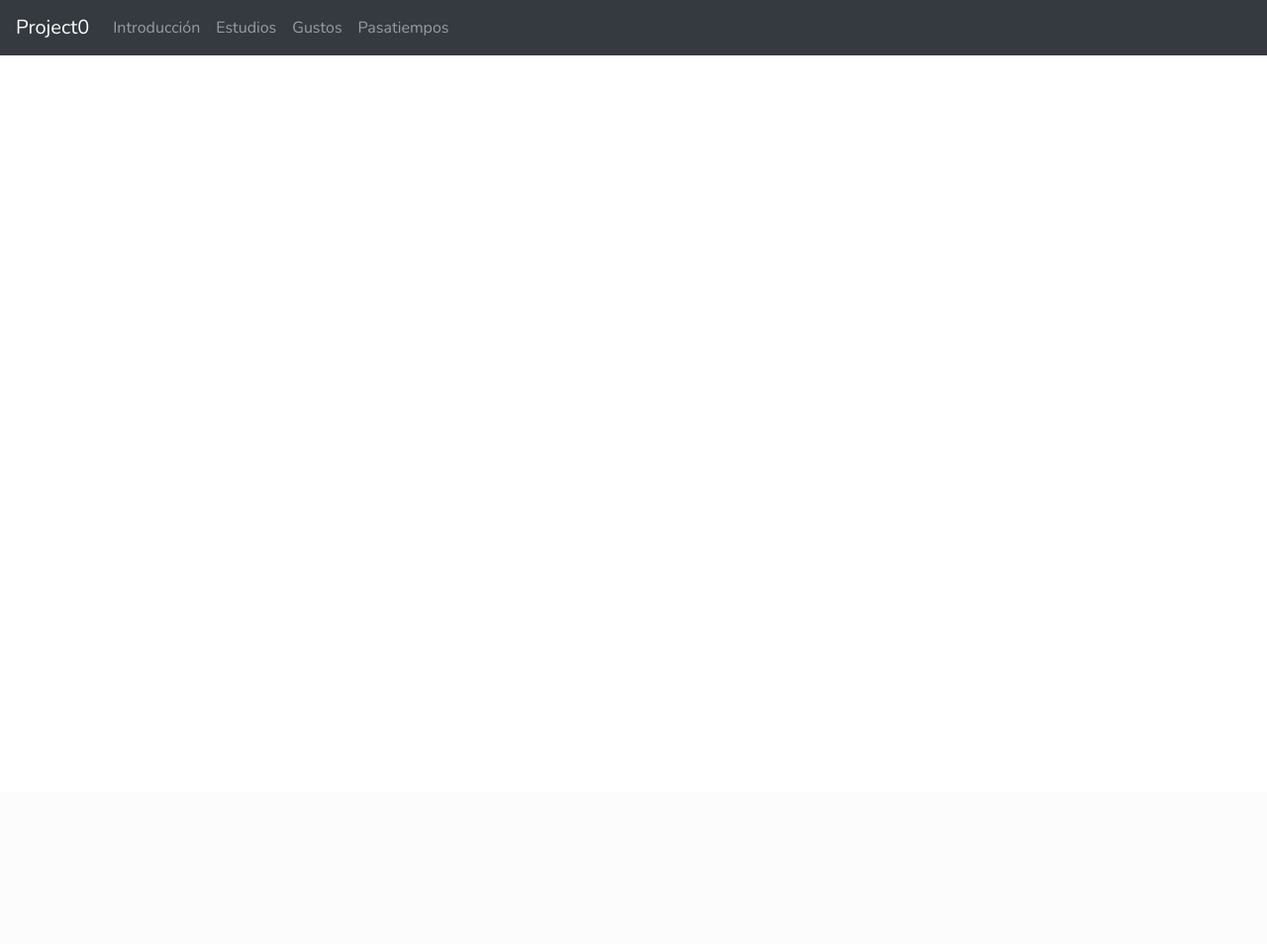
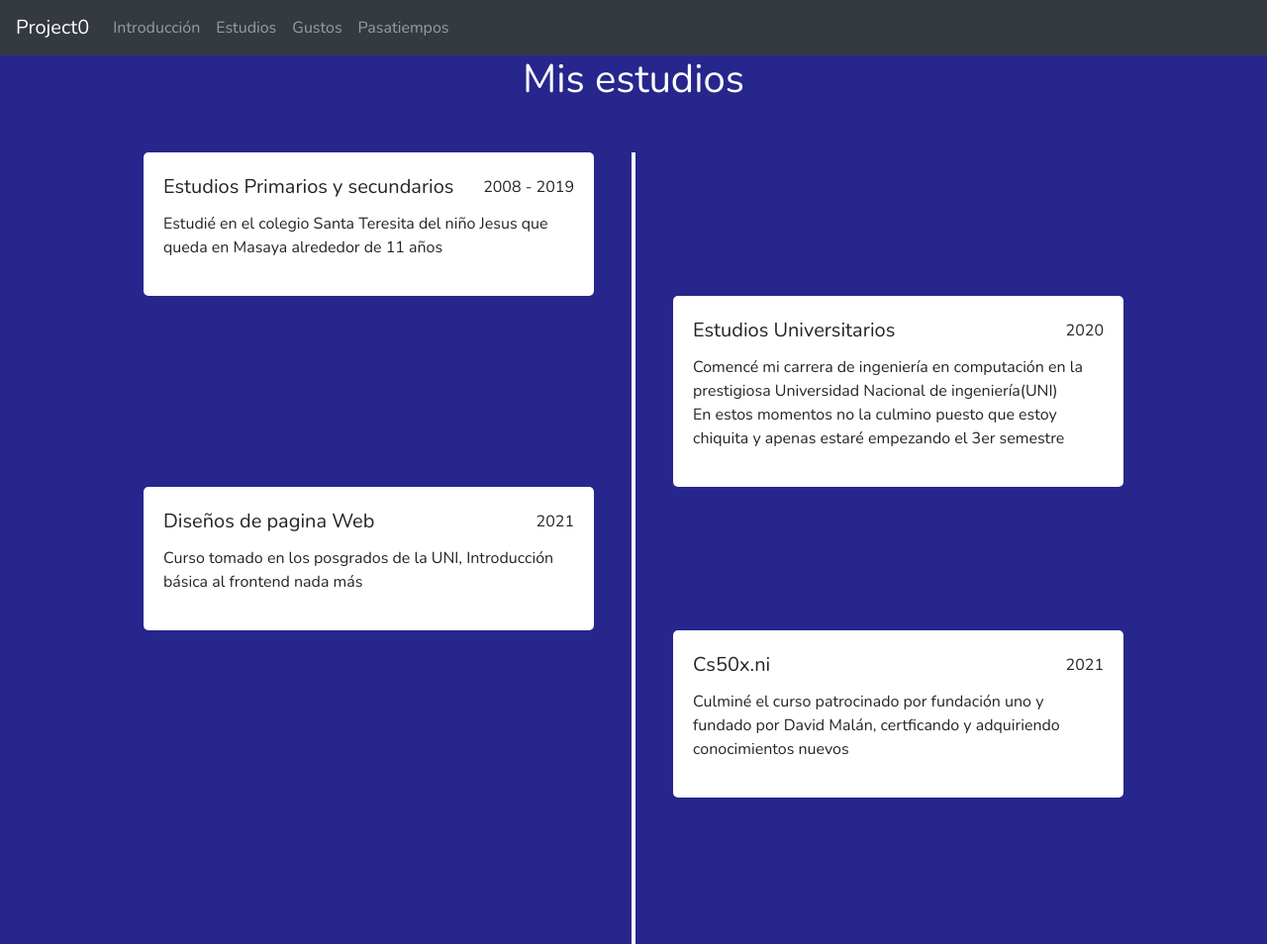
Before and after one commit to Kirst08/Avanceproyect-0, a Flask app: page /estudios in a window 1280 px wide. Shown: the whole page at 99% size. Before the commit the page ends 56 px from the top, so only its background shows below. Run offline with Flask 2, Linux system fonts and the light colour scheme.

Commit message:
terminado pestañas de estudio

```diff
--- /dev/null
+++ b/project0/static/estudios.css
@@ -0,0 +1,102 @@
+
+*{
+  margin: 0;
+  padding: 0;
+  box-sizing: border-box;
+}
+body
+{
+    font-family: 'Nunito', sans-serif;
+    background-color: rgb(38, 38, 141);
+}
+
+h1{
+    color: #fff;
+    text-align: center;
+}
+.timeline
+{
+    max-width: 1000px;
+    margin: 50px auto;
+    padding: 0 20px;
+}
+
+.timeline .row
+{
+    display: flex;
+    justify-content: flex-start;
+}
+.timeline .row-1
+{
+    justify-content: flex-start;
+}
+.timeline .row-2
+{
+    justify-content: flex-end;
+}
+.timeline .row section
+{
+    background-color: #fff;
+    border-radius: 5px;
+    width: calc(50% - 40px);
+    padding: 20px;
+}
+
+.row section .detalles
+{
+    display: flex;
+    justify-content: space-between;
+    align-items: center;
+}
+
+.row section .detalles .titulo
+{
+    font-size: 20px;
+    font-weight: 550;
+}
+
+.row section p
+{
+    margin: 10px 0 17px 0;
+}
+
+.row section .icon,
+.linea-central .scroll-icon
+{
+    position: absolute;
+    background: #f2f2f2;
+    height: 40px;
+    width: 40px;
+    text-align: center;
+    line-height: 40px;
+    border-radius: 50%;
+    color: #ff7979;
+    font-size: 17px;
+    box-shadow: 0 0 0 4px #fff, inset 0 2px 0 rgba(0,0,0,0.08), 0 3px 0 4px rgba(0,0,0,0.05);
+}
+.linea-central .scroll-icon
+{
+    bottom: 0px;
+    left: 50%;
+    font-size: 25px;
+    transform: translateX(-50%);
+}
+.row-1 section .icon
+{
+    top: 15px;
+    right: -60px;
+}
+.row-2 section .icon
+{
+    top: 15px;
+    left: -60px;
+}
+.timeline .linea-central
+{
+    position: absolute;
+    height: 100%;
+    width: 4px;
+    background: #fff;
+    left: 50%;
+    transform: translateX(-50%);
+}
--- a/project0/templates/estudios.html
+++ b/project0/templates/estudios.html
@@ -4,13 +4,14 @@
     <meta charset="UTF-8">
     <meta http-equiv="X-UA-Compatible" content="IE=edge">
     <meta name="viewport" content="width=device-width, initial-scale=1.0">
-    <title>Document</title>
+    <title>INTRODUCCIÓN</title>
     <!--LINKS-->
     <link rel="stylesheet" href="https://cdn.jsdelivr.net/npm/bootstrap@4.6.1/dist/css/bootstrap.min.css">
     <link rel="preconnect" href="https://fonts.googleapis.com">
     <link rel="preconnect" href="https://fonts.gstatic.com" crossorigin>
     <link href="https://fonts.googleapis.com/css2?family=Nunito:ital,wght@0,300;1,600&display=swap" rel="stylesheet">
-    <link rel="stylesheet" href="../static/style.css">
+    <link rel="stylesheet" href="https://cdnjs.cloudflare.com/ajax/libs/animate.css/4.1.1/animate.min.css"/>
+    <link rel="stylesheet" href="../static/estudios.css">
     <!--SCRIPTS-->
     <script src="https://cdn.jsdelivr.net/npm/jquery@3.5.1/dist/jquery.slim.min.js"></script>
     <script src="https://cdn.jsdelivr.net/npm/popper.js@1.16.1/dist/umd/popper.min.js"></script>
@@ -18,17 +19,17 @@
 </head>
 <body>
     <nav class="navbar navbar-expand-md bg-dark navbar-dark">
-        <a class="navbar-brand" href="/">Project0</a>
+        <a class="animate__animated  animate__rubberBand navbar-brand" href="/">Project0</a>
         <button class="navbar-toggler" type="button" data-toggle="collapse" data-target="#collapsibleNavbar">
           <span class="navbar-toggler-icon"></span>
         </button>
         <div class="collapse navbar-collapse" id="collapsibleNavbar">
           <ul class="navbar-nav">
             <li class="nav-item">
-             <a class="nav-link" href="/">Introducción</a>
+              <a class="nav-link" href="/">Introducción</a>
             </li>
             <li class="nav-item">
-              <a class="nav-link" href="#">Estudios</a>
+              <a class="nav-link" href="/estudios">Estudios</a>
             </li>
             <li class="nav-item">
               <a class="nav-link" href="#">Gustos</a>
@@ -39,5 +40,57 @@
           </ul>
         </div>
       </nav>
+      <h1>Mis estudios</h1>
+      <div class="timeline">
+        <div class="linea-central"></div>
+        <div class="row row-1">
+          <section>
+            <div class="detalles">
+              <span class="titulo">Estudios Primarios y secundarios</span>
+              <span>2008 - 2019 </span>
+            </div>
+            <p>Estudié en el colegio Santa Teresita del niño Jesus que queda en Masaya alrededor de 11 años
+            </p>
+          </section>
+        </div>
+
+        <div class="row row-2">
+          <section>
+            <div class="detalles">
+              <span class="titulo">Estudios Universitarios</span>
+              <span>2020</span>
+            </div>
+            <p>
+              Comencé mi carrera de ingeniería en computación en la prestigiosa Universidad Nacional de ingeniería(UNI)
+              <br>
+              En estos momentos no la culmino puesto que estoy chiquita y apenas estaré empezando el 3er semestre
+            </p>
+          </section>
+        </div>
+
+        <div class="row row-1">
+          <section>
+            <div class="detalles">
+              <span class="titulo">Diseños de pagina Web</span>
+              <span>2021</span>
+            </div>
+            <p>
+              Curso tomado en los posgrados de la UNI, Introducción básica al frontend nada más
+            </p>
+          </section>
+        </div>
+
+        <div class="row row-2">
+          <section>
+            <div class="detalles">
+              <span class="titulo">Cs50x.ni</span>
+              <span>2021</span>
+            </div>
+            <p>
+              Culminé el curso patrocinado por fundación uno y fundado por David Malán, certficando y adquiriendo conocimientos nuevos
+            </p>
+          </section>
+        </div>
+      </div>
 </body>
 </html>
```
Also changed, not shown: project0/templates/introduccion.html (+0 -10 lines).
